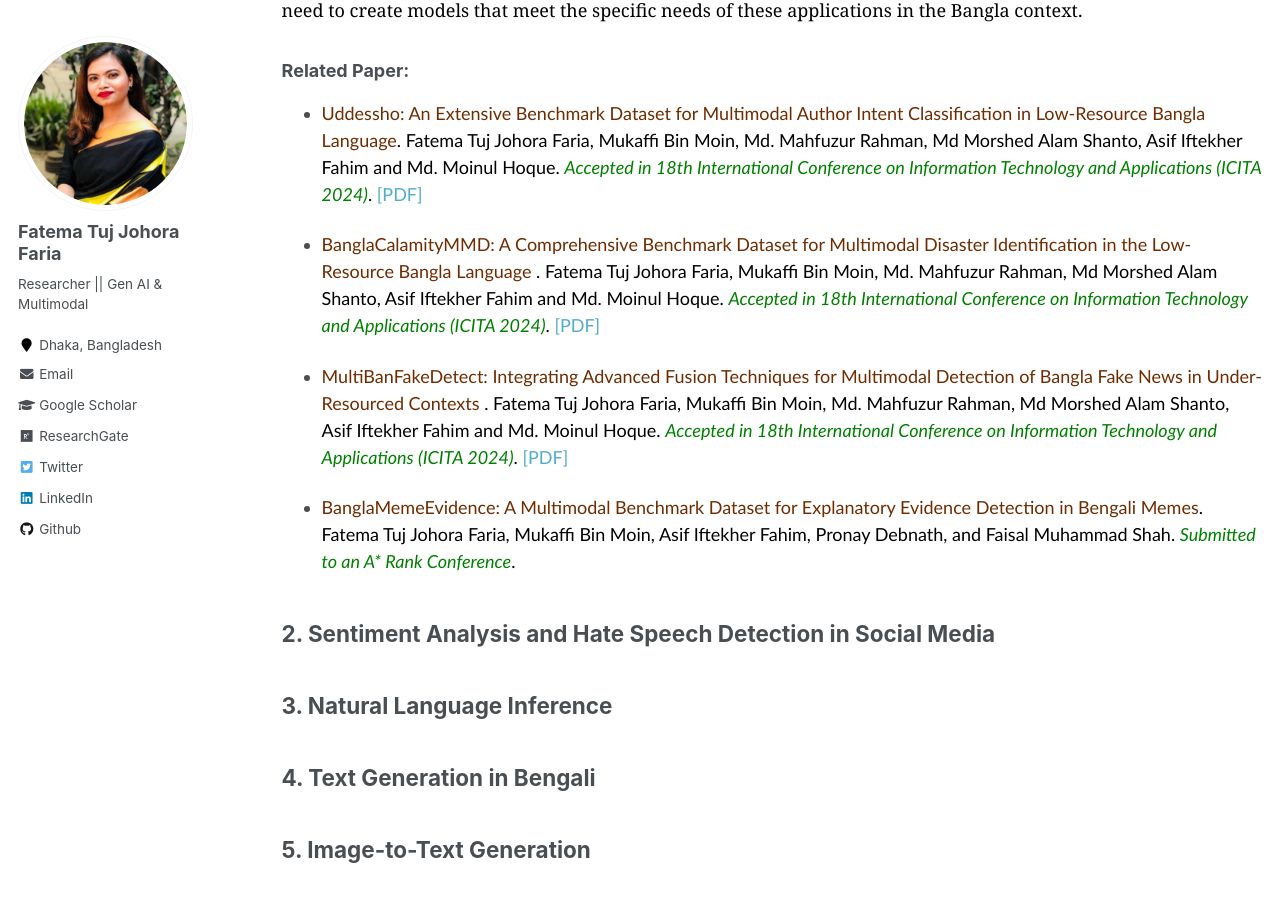
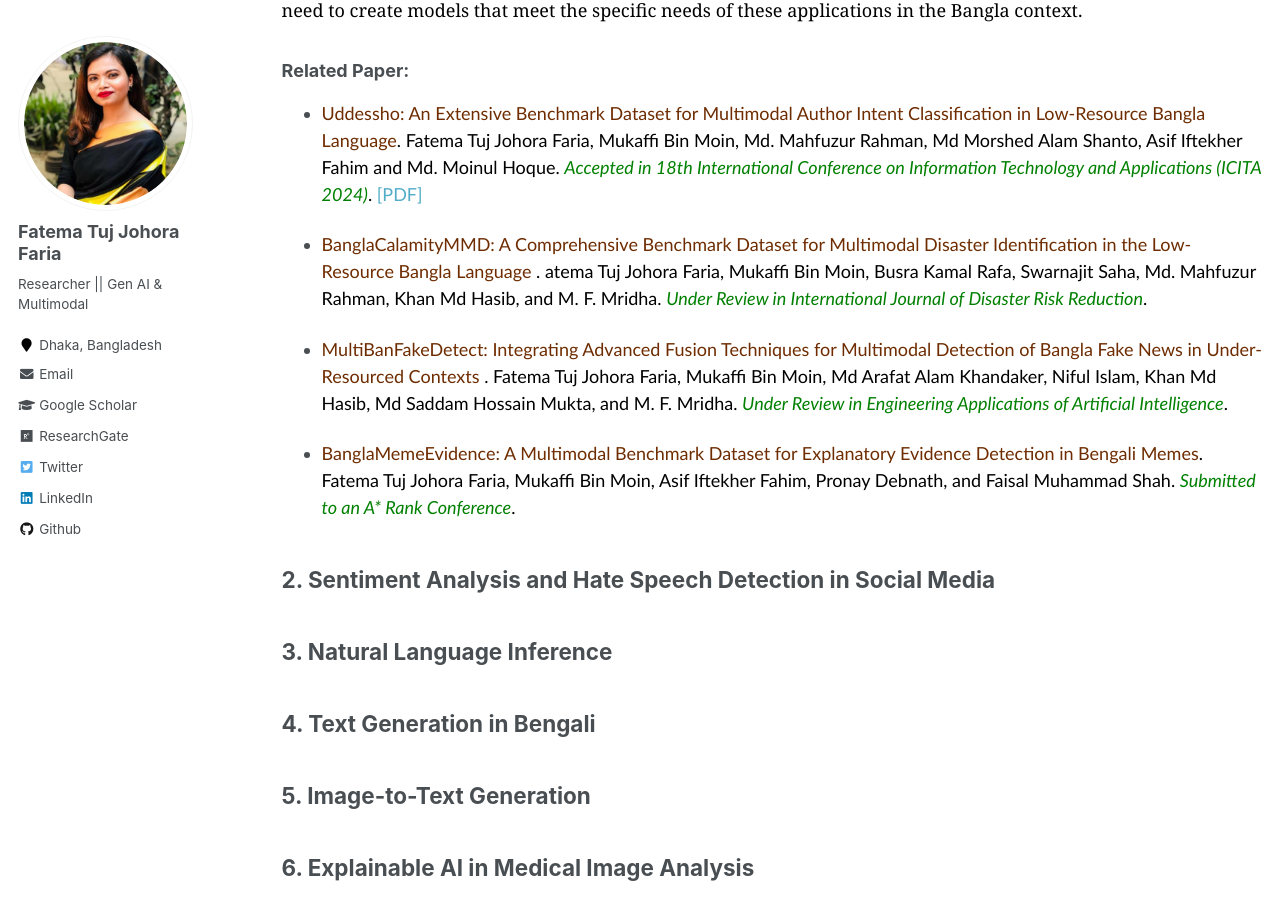
Before and after one commit to fatemafaria142/fatemafaria142.github.io, a Jekyll site: the page built from _pages/research.md, in a window 1280 px wide and 900 px high, scrolled down 797 px. Built offline with Jekyll 4.4.1, drawn with Linux system fonts in a browser that asks for light colours.

Commit message:
research

```diff
--- a/_pages/research.md
+++ b/_pages/research.md
@@ -19,10 +19,10 @@ Multimodal deep learning is a method that improves understanding by combining im
 
 + <span style="font-family:Trebuchet MS; color:black;"><span style="color:#6E2C00">BanglaCalamityMMD: A Comprehensive Benchmark Dataset
 for Multimodal Disaster Identification in the Low-Resource Bangla Language
-</span>. Fatema Tuj Johora Faria, Mukaffi Bin Moin, Md. Mahfuzur Rahman, Md Morshed Alam Shanto, Asif Iftekher Fahim and Md. Moinul Hoque. <span style="color:green;"><em> Accepted in 18th International Conference on Information Technology and Applications (ICITA 2024)</em></span>. [[PDF]](https://arxiv.org/pdf/2409.09504)</span>
+</span>. atema Tuj Johora Faria, Mukaffi Bin Moin, Busra Kamal Rafa, Swarnajit Saha, Md. Mahfuzur Rahman, Khan Md Hasib, and M. F. Mridha. <span style="color:green;"><em> Under Review in International Journal of Disaster Risk Reduction</em></span>.</span>
 
 
-+ <span style="font-family:Trebuchet MS; color:black;"><span style="color:#6E2C00">MultiBanFakeDetect: Integrating Advanced Fusion Techniques for Multimodal Detection of Bangla Fake News in Under-Resourced Contexts </span>. Fatema Tuj Johora Faria, Mukaffi Bin Moin, Md. Mahfuzur Rahman, Md Morshed Alam Shanto, Asif Iftekher Fahim and Md. Moinul Hoque. <span style="color:green;"><em> Accepted in 18th International Conference on Information Technology and Applications (ICITA 2024)</em></span>. [[PDF]](https://arxiv.org/pdf/2409.09504)</span>
++ <span style="font-family:Trebuchet MS; color:black;"><span style="color:#6E2C00">MultiBanFakeDetect: Integrating Advanced Fusion Techniques for Multimodal Detection of Bangla Fake News in Under-Resourced Contexts </span>. Fatema Tuj Johora Faria, Mukaffi Bin Moin, Md Arafat Alam Khandaker, Niful Islam, Khan Md Hasib, Md Saddam Hossain Mukta, and M. F. Mridha. <span style="color:green;"><em> Under Review in Engineering Applications of Artificial Intelligence</em></span>.</span>
 
 
 + <span style="font-family:Trebuchet MS; color:black;"><span style="color:#6E2C00">BanglaMemeEvidence: A Multimodal Benchmark Dataset for Explanatory Evidence Detection in Bengali Memes</span>. Fatema Tuj Johora Faria, Mukaffi Bin Moin, Asif Iftekher Fahim, Pronay Debnath, and Faisal Muhammad Shah. <span style="color:green;"><em> Submitted to an A* Rank Conference</em></span>.</span>
```
Also changed, not shown: _pages/publications.md (+1 -1 lines).
